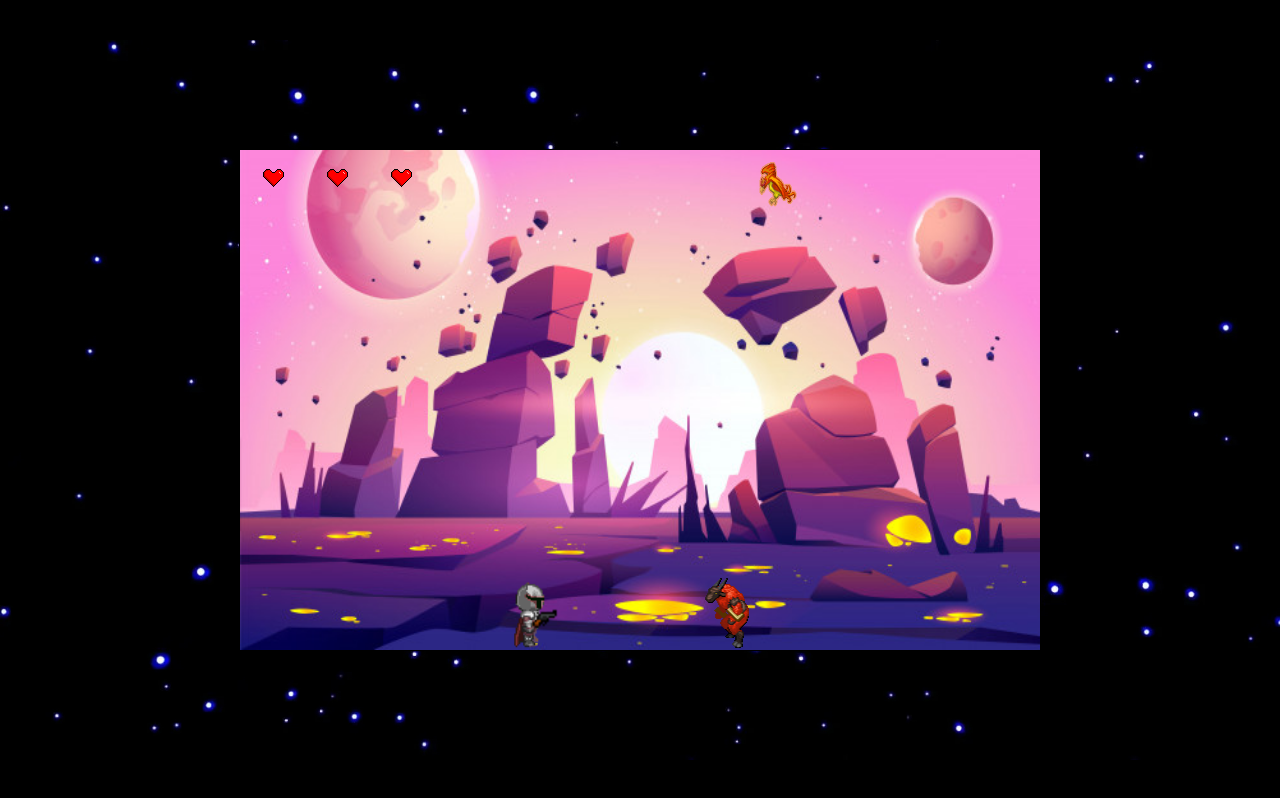
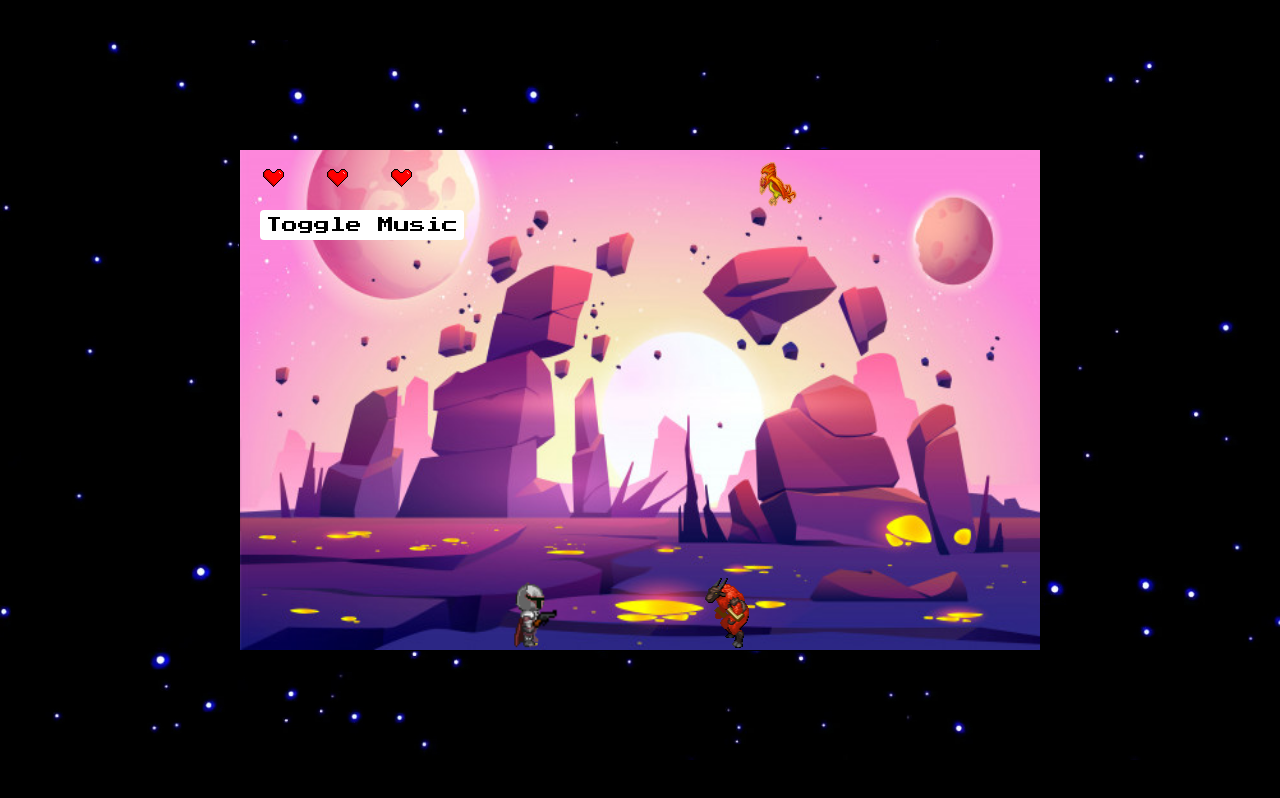
Before and after one commit to alexzhou415/Mando-Slug, a plain HTML site: page index.html in a window 1280 px wide. Both pictures are taken after a click on the button "Start". Drawn offline with Linux system fonts and the light colour scheme; files whose address does not match are found by name.

Commit message:
Add toggle music button to in game

```diff
--- a/index.html
+++ b/index.html
@@ -16,7 +16,7 @@
 <body>
   <img class="stars" src="./src/sprites/stars.jpg" alt="">
   <!-- <audio controls autoplay muted></audio> -->
-  <audio class="song" src="./src/sprites/mando-song.mp3" loop autoplay muted></audio>
+  <audio class="song" src="./src/sprites/mando-song.mp3" loop autoplay ></audio>
   <!-- <div class="background">
 
 
@@ -29,9 +29,9 @@
       <div class="heart"><img src="./src/sprites//heart.png" alt=""></div>
       <div class="heart"><img src="./src/sprites//heart.png" alt=""></div>
     </div>
-    <div class="ingame-toggle">
-
-    </div>
+    <button class="ingame-toggle toggle-music">
+      Toggle Music
+    </button>
   </div>
 
   <div class="win-screen end-game hidden">
--- a/src/stylesheets/game.css
+++ b/src/stylesheets/game.css
@@ -142,3 +142,14 @@ a {
   position: relative;
   top: -30px;
 }
+
+.ingame-toggle {
+  border-radius: 4px;
+  background-color: white;
+  border: white;
+  height: 30px;
+  cursor: pointer;
+  position: absolute;
+  top: 60px;
+  left: 20px;
+}
```
Also changed, not shown: dist/main.js (+1 -1 lines), src/index.js (+14 -7 lines).
